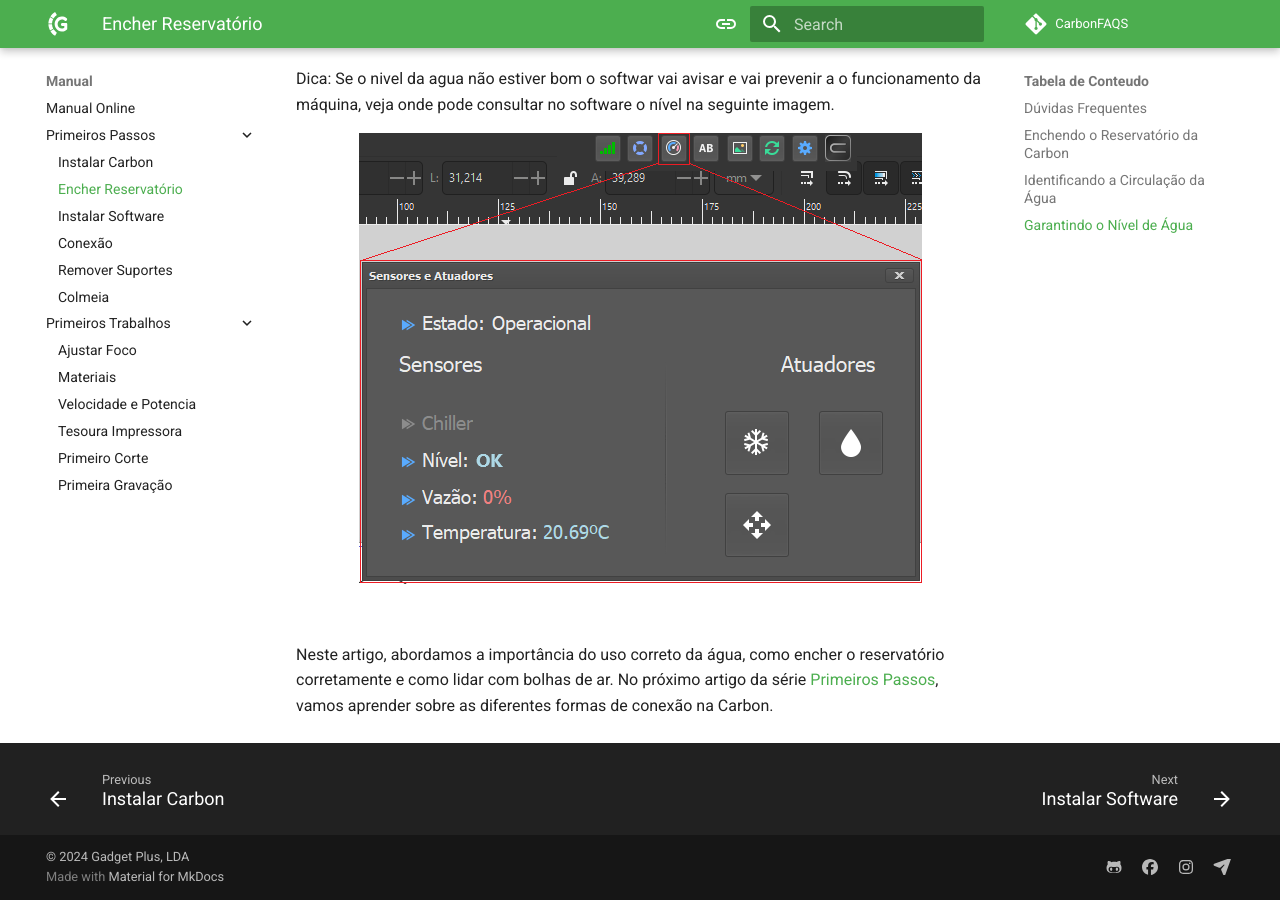
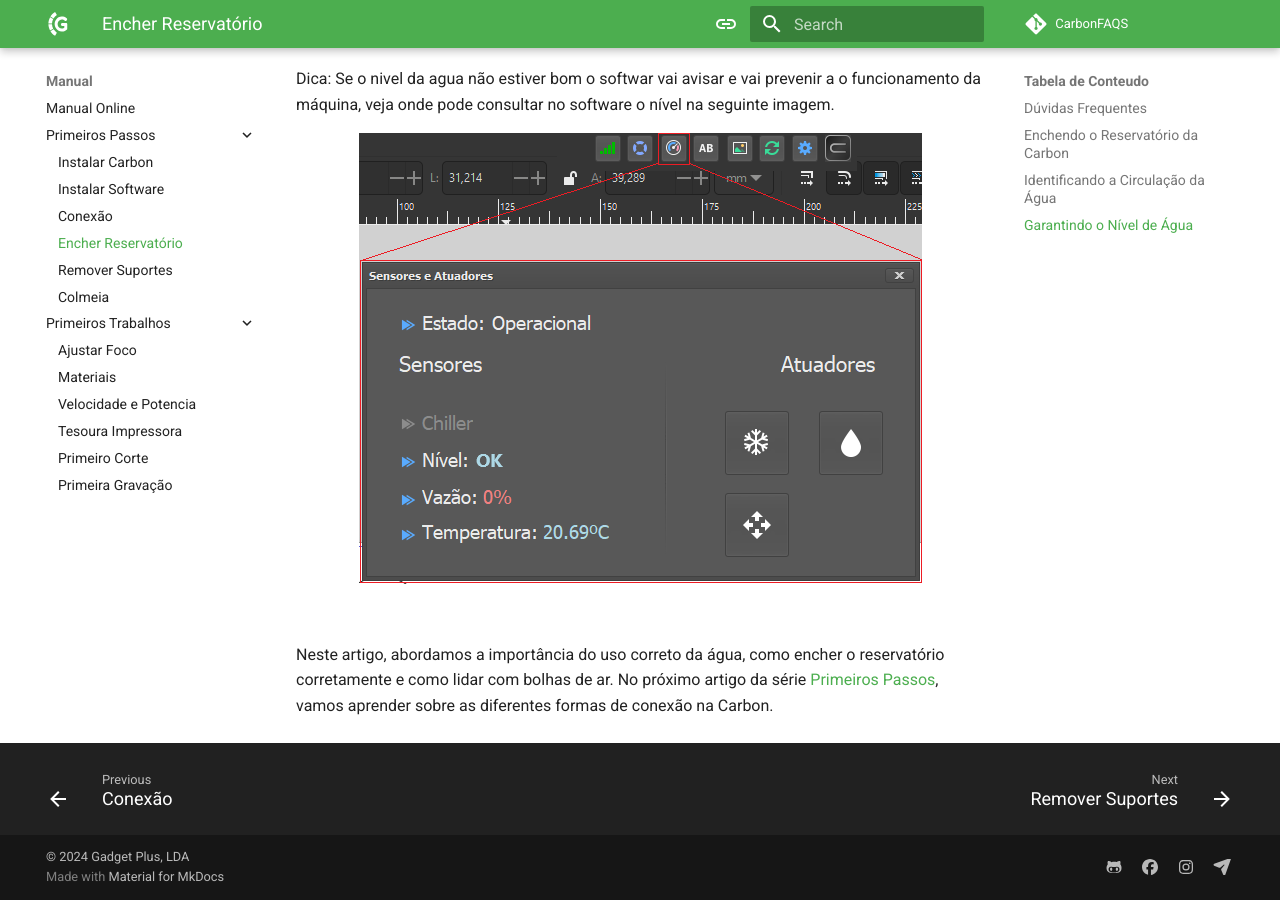
Before and after one commit to GadgetPlusKDB/Carbon-FAQS, an MkDocs documentation site: the page built from docs/manual/primeiros-passos/encher-reservatório.md, in a window 1280 px wide and 900 px high, scrolled down 2017 px. Built offline with MkDocs 1.6.1 and Material for MkDocs 9.7.7, drawn with Linux system fonts in a browser that asks for light colours; comment, search, counter and statistics services are not loaded; part of the change alters nothing that is shown.

```diff
--- a/mkdocs.yml
+++ b/mkdocs.yml
@@ -136,9 +136,9 @@ nav:
     - manual/index.md
     - Primeiros Passos:
       - Instalar Carbon: manual/primeiros-passos/instalar-carbon.md
-      - Encher Reservatório: manual/primeiros-passos/encher-reservatório.md
       - Instalar Software: manual/primeiros-passos/instalar-software.md
       - Conexão: manual/primeiros-passos/conexão-computador.md
+      - Encher Reservatório: manual/primeiros-passos/encher-reservatório.md
       - Remover Suportes: manual/primeiros-passos/remover-suportes.md
       - Colmeia: manual/primeiros-passos/colmeia.md
     # - Eixo Rotativo: manual/primeiros-passos/eixo-rotativo.md
```
